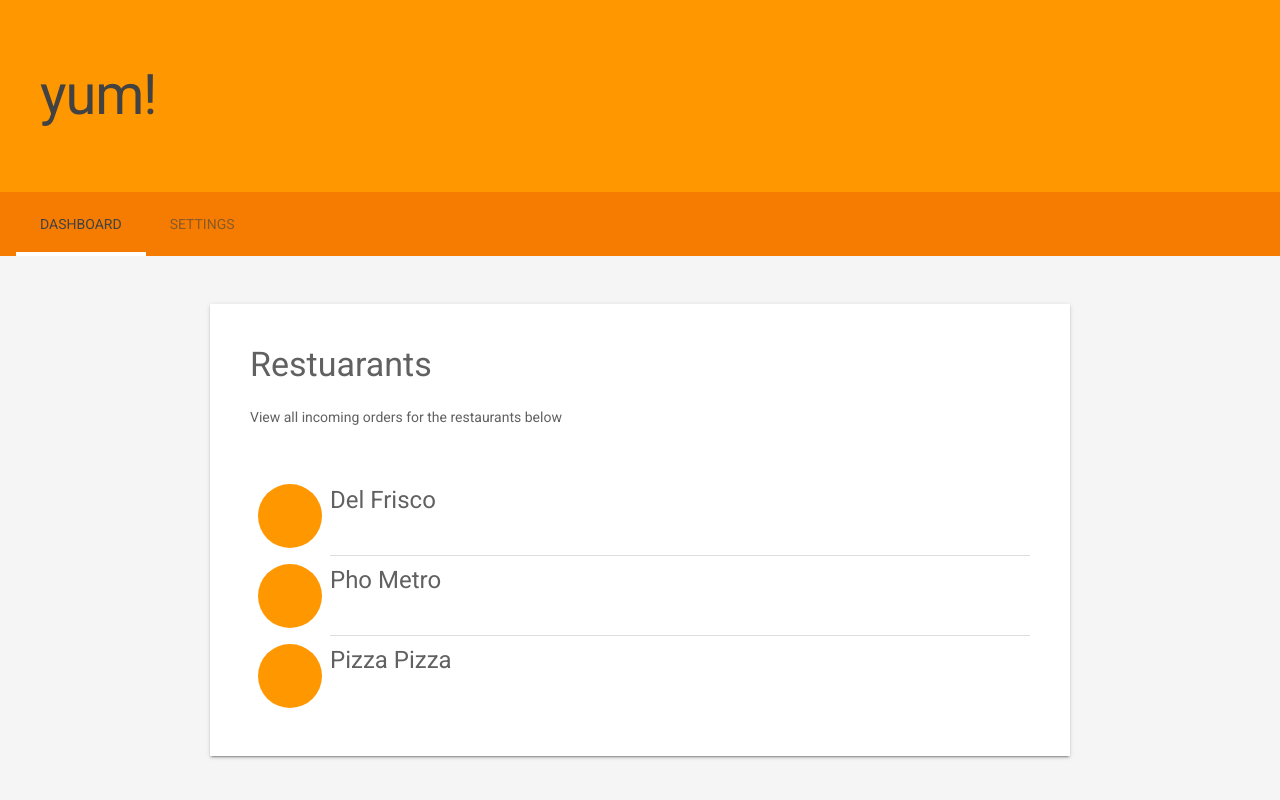
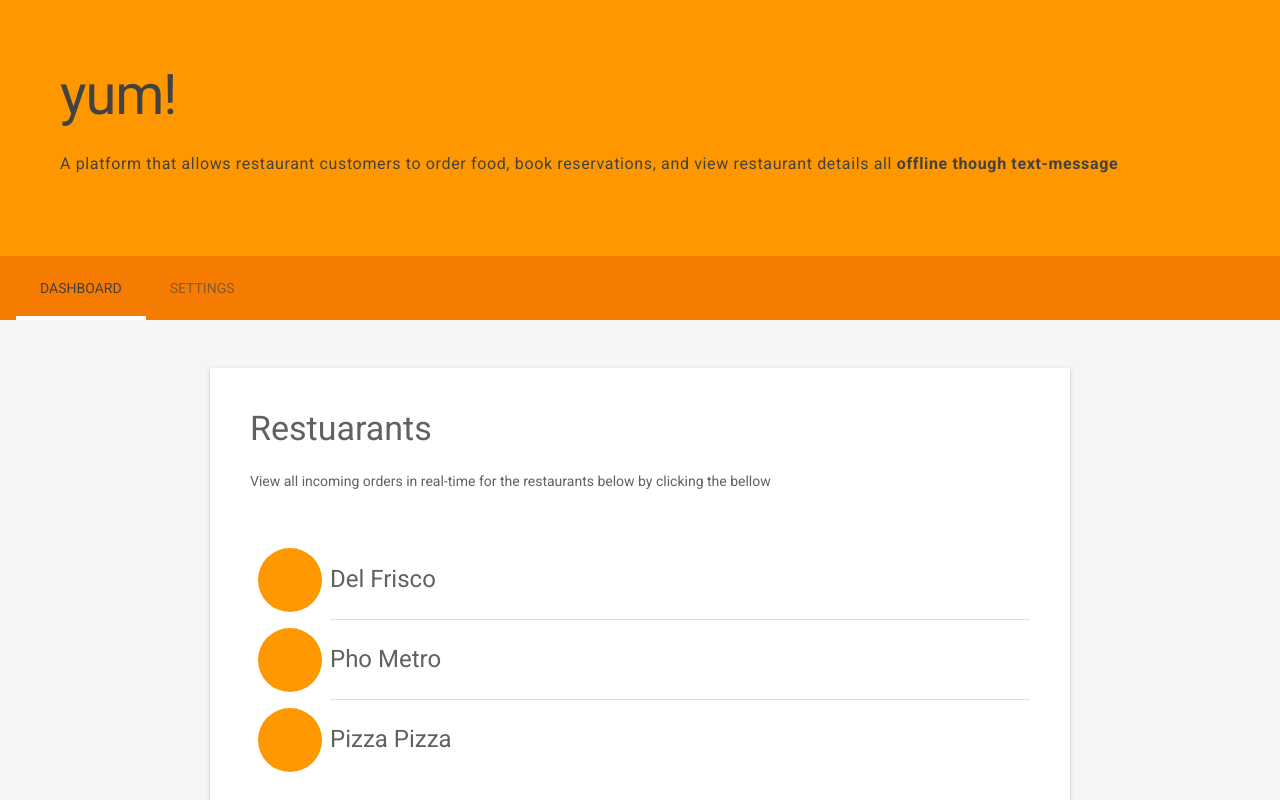
Before and after one commit to adrianwg23/hack-the-6ix-2018, a website: page node_server/webapp/index.html in a window 1280 px wide. Drawn offline with nearby package versions, Linux system fonts and the light colour scheme; no server answers.

Commit message:
small changes

```diff
--- a/node_server/webapp/index.html
+++ b/node_server/webapp/index.html
@@ -68,14 +68,16 @@
       <div class="mdl-layout--large-screen-only mdl-layout__header-row">
       </div>
       <div class="mdl-layout--large-screen-only mdl-layout__header-row">
-        <h1>yum!</h1>
+        <h1 class="left-text">yum!</h1>
       </div>
+      <h6 class="bottom-left-text">A platform that allows restaurant customers to order food, book reservations, and view restaurant details all <b>offline though text-message</b></h6>
       <div class="mdl-layout--large-screen-only mdl-layout__header-row">
       </div>
       <div class="mdl-layout__tab-bar mdl-js-ripple-effect mdl-color--primary-dark">
         <a href="#overview" class="mdl-layout__tab is-active">Dashboard</a>
         <a href="#features" class="mdl-layout__tab">Settings</a>
       </div>
+
     </header>
     <main class="mdl-layout__content">
       <div class="mdl-layout__tab-panel is-active" id="overview">
@@ -88,7 +90,7 @@
           <div class="mdl-card mdl-cell mdl-cell--12-col">
             <div class="mdl-card__supporting-text mdl-grid mdl-grid--no-spacing">
               <h3 class="mdl-cell mdl-cell--12-col">Restuarants</h3>
-              <h7> View all incoming orders for the restaurants below </h7>
+              <h7> View all incoming orders in real-time for the restaurants below by clicking the bellow</h7>
               <div class="large-gap"></div>
 
               <a href="incoming_orders.html">
@@ -100,7 +102,7 @@
               </a>
 
               <div class="section__text mdl-cell mdl-cell--10-col-desktop mdl-cell--6-col-tablet mdl-cell--3-col-phone">
-                <h4>Del Frisco</h4>
+                <h4 style="padding-top: 15px;">Del Frisco</h4>
               </div>
 
 
@@ -110,7 +112,7 @@
                 </div>
               </a>
               <div class="section__text mdl-cell mdl-cell--10-col-desktop mdl-cell--6-col-tablet mdl-cell--3-col-phone">
-                <h4>Pho Metro</h4>
+                <h4 style="padding-top: 15px;">Pho Metro</h4>
               </div>
 
               <a href="incoming_orders.html">
@@ -119,7 +121,7 @@
                 </div>
               </a>
               <div class="section__text mdl-cell mdl-cell--10-col-desktop mdl-cell--6-col-tablet mdl-cell--3-col-phone">
-                <h4>Pizza Pizza</h4>
+                <h4 style="padding-top: 15px;">Pizza Pizza</h4>
               </div>
             </div>
 
--- a/node_server/webapp/styles.css
+++ b/node_server/webapp/styles.css
@@ -20,6 +20,12 @@ html, body {
   padding: 0;
 }
 
+.left-text {
+  padding-left: 20px;
+}
+.bottom-left-text {
+  padding-left: 60px;
+}
 .large-gap {
   width: 100%;
   height: 50px;
```
Also changed, not shown: node_server/webapp/incoming_orders.html (+1 -1 lines).
